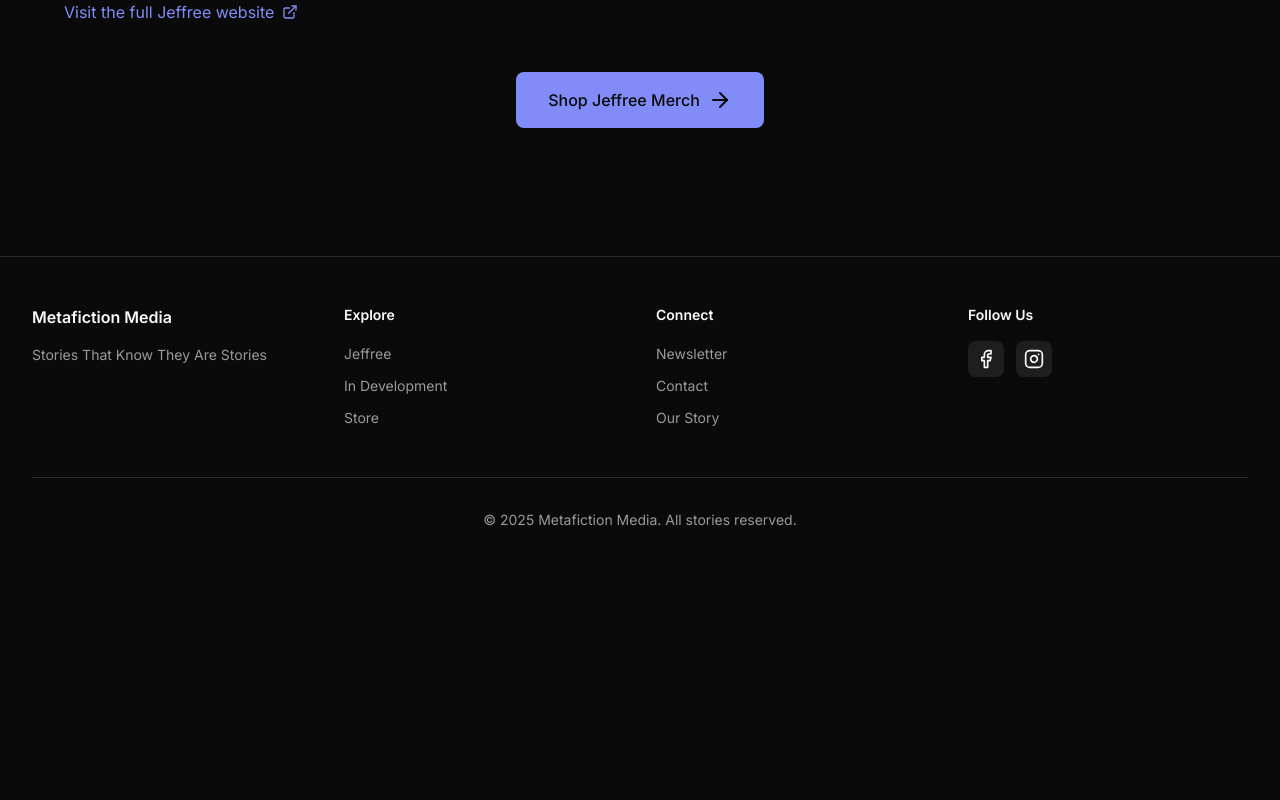
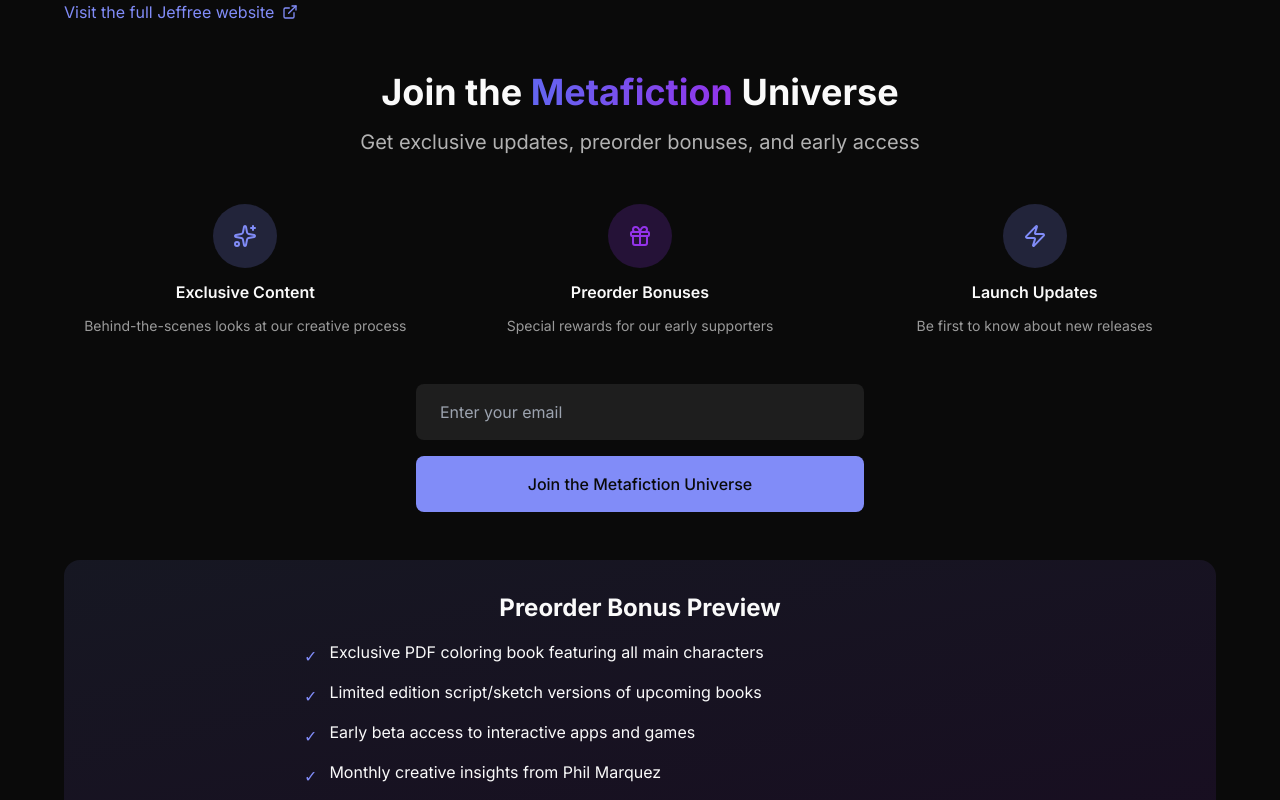
Before and after one commit to metafictionmedia/metafiction-media, a Next.js app: page /jeffree in a window 1280 px wide. Shown: the part 2140-2940 px from the top of the page. Before the commit the page ends 2718 px from the top, so only its background shows below. Built offline with nearby package versions, Linux system fonts and the light colour scheme.

Commit message:
moved newsletter page to jeffree page

```diff
--- a/app/jeffree/page.tsx
+++ b/app/jeffree/page.tsx
@@ -1,5 +1,7 @@
 'use client'
 
+import { NewsletterForm } from '@/components/NewsletterForm'
+import { Sparkles, Gift, Zap } from 'lucide-react'
 import { ImageModal } from '../../components/ui/ImageModal'
 import { motion } from 'framer-motion'
 import Link from 'next/link'
@@ -126,6 +128,82 @@
             </div>
           </div>
 
+{/* Newsletter Signup Section */}
+<div className="space-y-12">
+  <div className="text-center space-y-4">
+    <h2 className="text-4xl font-bold">
+      Join the <span className="text-gradient">Metafiction</span> Universe
+    </h2>
+    <p className="text-xl text-foreground/70">
+      Get exclusive updates, preorder bonuses, and early access
+    </p>
+  </div>
+
+  <div className="grid md:grid-cols-3 gap-8 mb-12">
+    <motion.div
+      initial={{ opacity: 0, y: 20 }}
+      animate={{ opacity: 1, y: 0 }}
+      transition={{ delay: 0.1 }}
+      className="text-center space-y-3"
+    >
+      <div className="w-16 h-16 mx-auto bg-primary/20 rounded-full flex items-center justify-center">
+        <Sparkles className="text-primary" />
+      </div>
+      <h3 className="font-semibold">Exclusive Content</h3>
+      <p className="text-sm text-foreground/60">Behind-the-scenes looks at our creative process</p>
+    </motion.div>
+
+    <motion.div
+      initial={{ opacity: 0, y: 20 }}
+      animate={{ opacity: 1, y: 0 }}
+      transition={{ delay: 0.2 }}
+      className="text-center space-y-3"
+    >
+      <div className="w-16 h-16 mx-auto bg-purple-600/20 rounded-full flex items-center justify-center">
+        <Gift className="text-purple-600" />
+      </div>
+      <h3 className="font-semibold">Preorder Bonuses</h3>
+      <p className="text-sm text-foreground/60">Special rewards for our early supporters</p>
+    </motion.div>
+
+    <motion.div
+      initial={{ opacity: 0, y: 20 }}
+      animate={{ opacity: 1, y: 0 }}
+      transition={{ delay: 0.3 }}
+      className="text-center space-y-3"
+    >
+      <div className="w-16 h-16 mx-auto bg-primary/20 rounded-full flex items-center justify-center">
+        <Zap className="text-primary" />
+      </div>
+      <h3 className="font-semibold">Launch Updates</h3>
+      <p className="text-sm text-foreground/60">Be first to know about new releases</p>
+    </motion.div>
+  </div>
+
+  <NewsletterForm />
+
+  <div className="p-8 bg-gradient-to-br from-primary/10 to-purple-600/10 rounded-2xl">
+    <h3 className="text-2xl font-bold mb-4 text-center">Preorder Bonus Preview</h3>
+    <ul className="space-y-3 max-w-2xl mx-auto">
+      <li className="flex items-start gap-3">
+        <span className="text-primary mt-1">✓</span>
+        <span>Exclusive PDF coloring book featuring all main characters</span>
+      </li>
+      <li className="flex items-start gap-3">
+        <span className="text-primary mt-1">✓</span>
+        <span>Limited edition script/sketch versions of upcoming books</span>
+      </li>
+      <li className="flex items-start gap-3">
+        <span className="text-primary mt-1">✓</span>
+        <span>Early beta access to interactive apps and games</span>
+      </li>
+      <li className="flex items-start gap-3">
+        <span className="text-primary mt-1">✓</span>
+        <span>Monthly creative insights from Phil Marquez</span>
+      </li>
+    </ul>
+  </div>
+</div>
           <div className="text-center">
             <Link
               href="/store"
```
